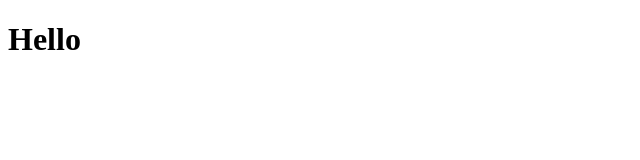
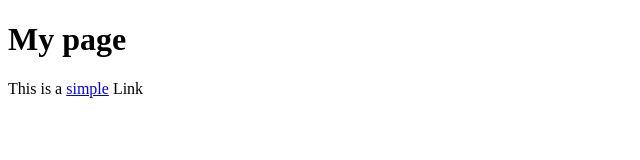
Before and after one commit to Pasi252/Pasi_pollanenwww21Exercise4, a plain HTML site: page index.html in a window 1280 px wide. Shown: the whole page, without its empty margins (0-640 px from the left). Drawn offline with Linux system fonts and the light colour scheme.

Commit message:
Update index.html

```diff
--- a/index.html
+++ b/index.html
@@ -1,21 +1,12 @@
 
       <!DOCTYPE html>
     <html lang="en">
-
-
      <head>
-                  <meta charset="UTF-8">
-                  <meta name="viewport" content="width=device-width, initial-scale=1.0">
-                  <title>Document</title>
+      <title>My page</title>
      </head>
-
-
      <body>
-
-
-                  <header>
-                      <h1>Hello</h1>
-
-                    </header>
+      <h1>My page</h1>
+      <p>This is a <a href="link">simple</a> Link</p>
+      <!-- this is a comment -->
      </body>
     </html>
```
Lines whose indentation alone changed are shown as unchanged.
